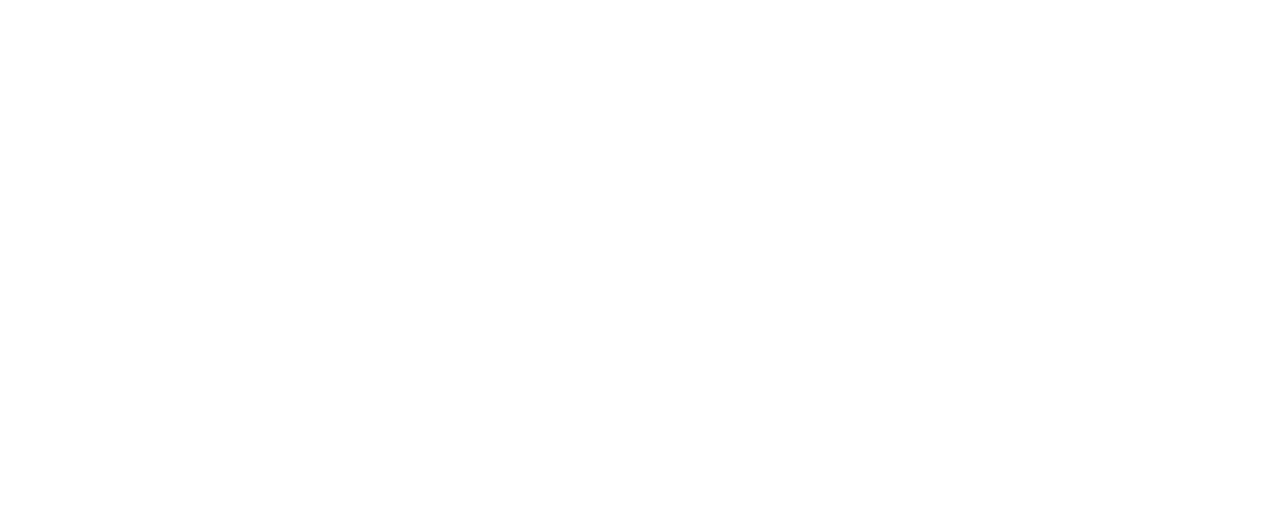
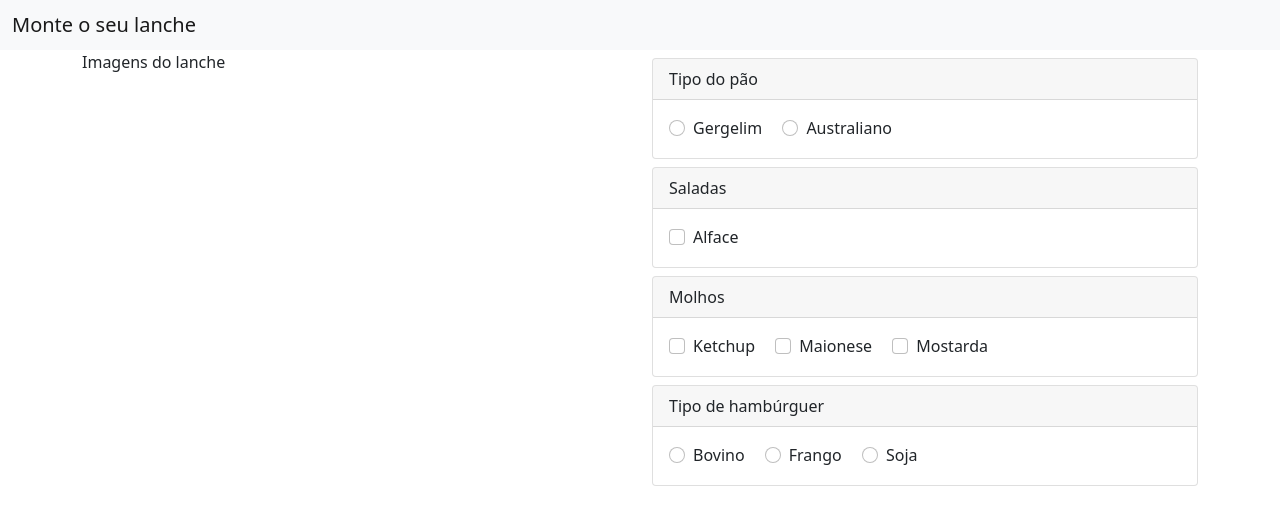
Before and after one commit to JuanSavedra/MountYourSnack, a plain HTML site: page index.html in a window 1280 px wide. Drawn offline with nearby package versions, Linux system fonts and the light colour scheme.

Commit message:
implementing the interface

```diff
--- a/index.html
+++ b/index.html
@@ -10,8 +10,108 @@
     <title>Montando o Lanche</title>
 </head>
 <body>
-    <div id="app">
+    <nav class="navbar navbar-light bg-light">
+        <div class="container-fluid">
+            <span class="navbar-brand mb-0 h1">Monte o seu lanche</span>
+        </div>
+    </nav>
+    <div class="container">
+        <div id="app">
+            <div class="row">
+                <div class="col-md-6">
+                    Imagens do lanche
+                </div>
+                <div class="col-md-6">
+                    <!-- Tipo do pão -->
+                    <div class="row mt-2">
+                        <div class="col">
+                            <div class="card">
+                                <div class="card-header">
+                                    Tipo do pão
+                                </div>
+                                <div class="card-body">
+                                    <div class="form-check form-check-inline">
+                                        <input class="form-check-input" type="radio" />
+                                        <label class="form-check-label">Gergelim</label>
+                                    </div>
+                                    <div class="form-check form-check-inline">
+                                        <input class="form-check-input" type="radio" />
+                                        <label class="form-check-label">Australiano</label>
+                                    </div>
+                                </div>
+                            </div>
+                        </div>
+                    </div>
 
+                    <!-- Saladas -->
+                    <div class="row mt-2">
+                        <div class="col">
+                            <div class="card">
+                                <div class="card-header">
+                                    Saladas
+                                </div>
+                                <div class="card-body">
+                                    <div class="form-check form-check-inline">
+                                        <input class="form-check-input" type="checkbox" />
+                                        <label class="form-check-label">Alface</label>
+                                    </div>
+                                </div>
+                            </div>
+                        </div>
+                    </div>
+
+                    <!-- Molhos -->
+                    <div class="row mt-2">
+                        <div class="col">
+                            <div class="card">
+                                <div class="card-header">
+                                    Molhos
+                                </div>
+                                <div class="card-body">
+                                    <div class="form-check form-check-inline">
+                                        <input class="form-check-input" type="checkbox" />
+                                        <label class="form-check-label">Ketchup</label>
+                                    </div>
+                                    <div class="form-check form-check-inline">
+                                        <input class="form-check-input" type="checkbox" />
+                                        <label class="form-check-label">Maionese</label>
+                                    </div>
+                                    <div class="form-check form-check-inline">
+                                        <input class="form-check-input" type="checkbox" />
+                                        <label class="form-check-label">Mostarda</label>
+                                    </div>
+                                </div>
+                            </div>
+                        </div>
+                    </div>
+
+                    <!-- Molhos -->
+                    <div class="row mt-2">
+                        <div class="col">
+                            <div class="card">
+                                <div class="card-header">
+                                    Tipo de hambúrguer
+                                </div>
+                                <div class="card-body">
+                                    <div class="form-check form-check-inline">
+                                        <input class="form-check-input" type="radio" />
+                                        <label class="form-check-label">Bovino</label>
+                                    </div>
+                                    <div class="form-check form-check-inline">
+                                        <input class="form-check-input" type="radio" />
+                                        <label class="form-check-label">Frango</label>
+                                    </div>
+                                    <div class="form-check form-check-inline">
+                                        <input class="form-check-input" type="radio" />
+                                        <label class="form-check-label">Soja</label>
+                                    </div>
+                                </div>
+                            </div>
+                        </div>
+                    </div>
+                </div>
+            </div>
+        </div>
     </div>
     <script src="./script.js"></script>
 </body>
```
